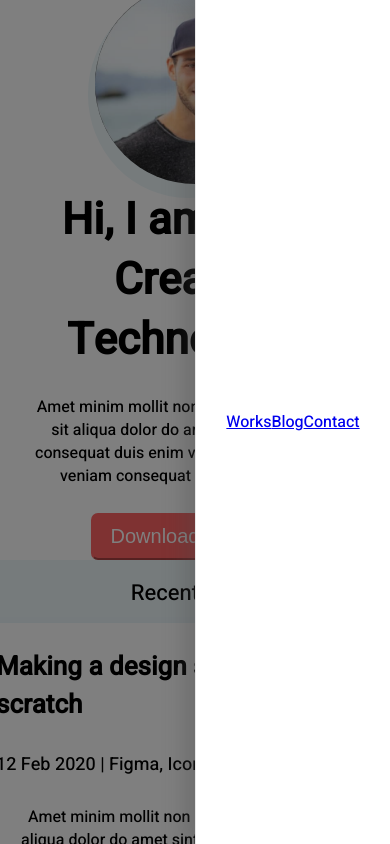
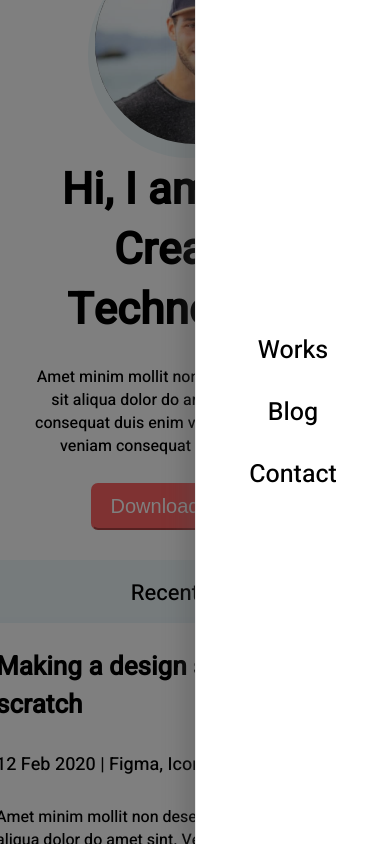
Before and after one commit to bodiavaleur/lenaportfolio, a React (Create React App) app: page / in a window 390 px wide. Both pictures are taken after a click on the element 342 px from the left and 30 px from the top of the page. Shown: the top 844 px of the page. Built offline with nearby package versions, Linux system fonts and the light colour scheme; some icons are missing.

Commit message:
add-edits

```diff
--- a/src/components/MobileMenu/styles.css
+++ b/src/components/MobileMenu/styles.css
@@ -20,5 +20,30 @@
   z-index: 8;
   top: 0;
   left: 0;
-  background: rgba(0,0,0,0.5);
+  background: rgba(0, 0, 0, 0.5);
 }
+
+.navigation {
+  width: auto;
+  height: 180px;
+  display: flex;
+  flex-direction: column;
+  gap: 25px;
+  align-items: center;
+}
+
+.navigation__link {
+  color: rgb(0, 0, 0);
+  font-size: 25px;
+  text-decoration: none;
+}
+
+.navigation__link:link,
+:visited {
+  color: rgb(0, 0, 0);
+}
+
+.navigation__link:hover {
+  font-size: 30px;
+  color: #ff6464;
+}
--- a/src/components/MyInfo/styles.css
+++ b/src/components/MyInfo/styles.css
@@ -33,7 +33,6 @@
   border-radius: 100%;
   z-index: -1;
 }
-
 
 .hitext {
   font-style: normal;
@@ -85,6 +84,8 @@
     flex-direction: column;
     align-content: center;
     align-items: center;
+    margin-bottom: 30px;
+    margin-top: 10px;
   }
 
   .hitext,
--- a/src/components/RecentPosts/styles.css
+++ b/src/components/RecentPosts/styles.css
@@ -85,7 +85,6 @@
   font-size: 18px;
 }
 
-
 @media only screen and (max-width: 768px) {
   .block_2 {
     width: 100%;
@@ -129,6 +128,5 @@
     font-weight: normal;
     font-size: 16px;
     line-height: 23px;
-    text-align: right;
   }
 }
```
Also changed, not shown: src/components/MobileMenu/index.js (+3 -9 lines), 2 other files (tests, documents, lock files or other folders).
